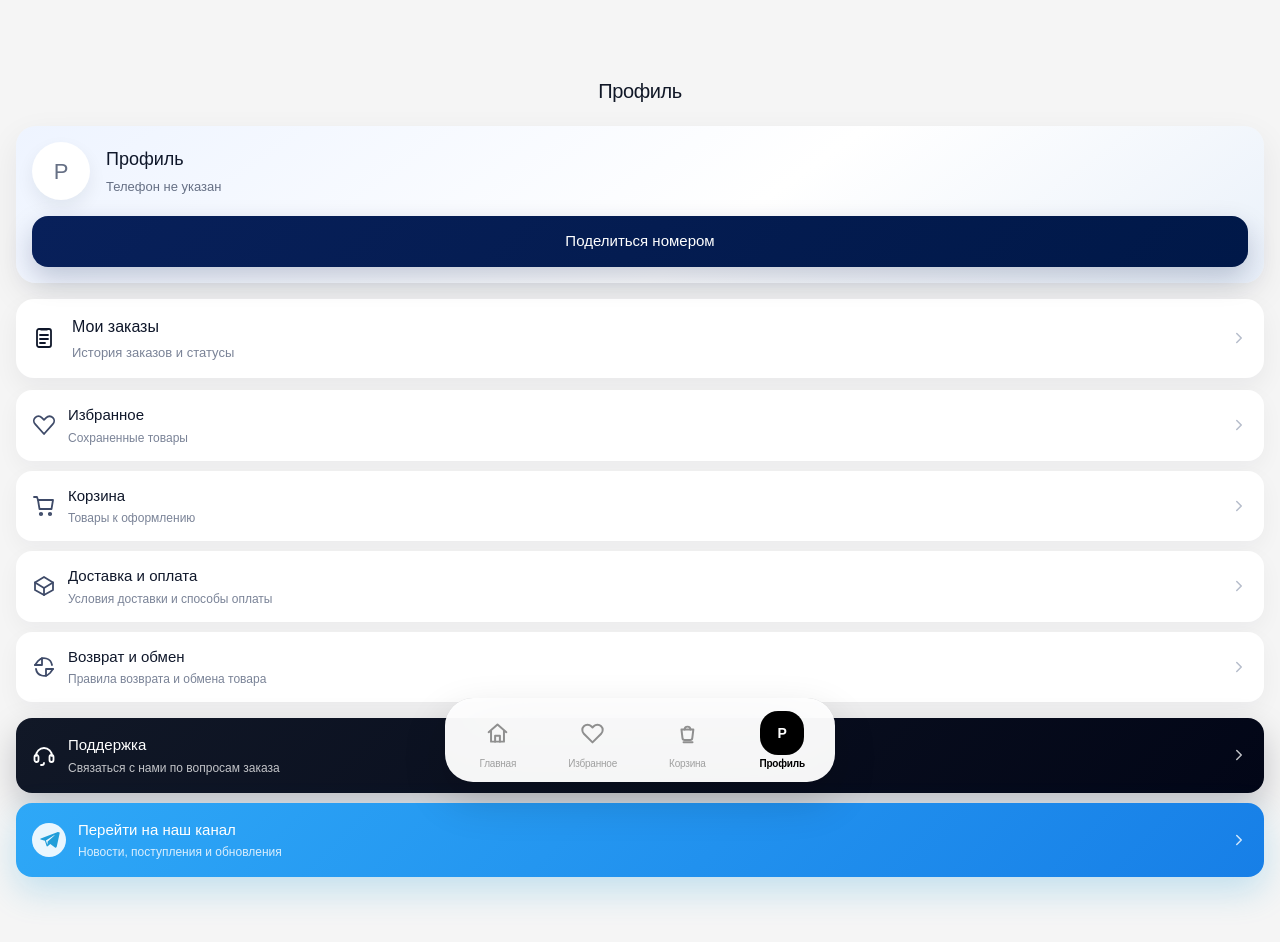
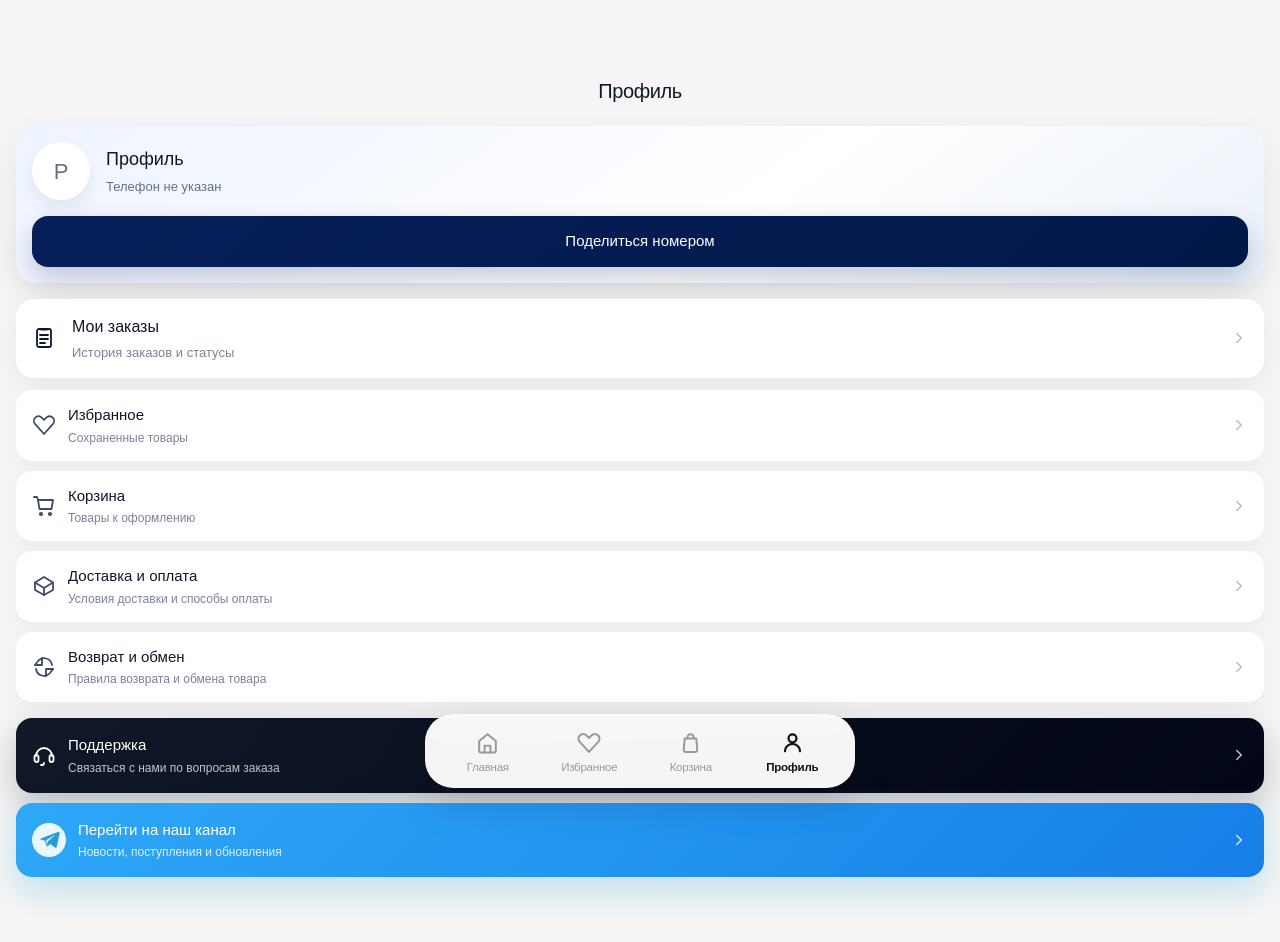
Before and after one commit to rennymateso/tg-shop, a Next.js app: page /profile in a window 1280 px wide. Shown: the top 942 px of the page. Built offline with nearby package versions, Linux system fonts and the light colour scheme.

Commit message:
Apply clean bottom navigation style

```diff
--- a/app/components/BottomNav.tsx
+++ b/app/components/BottomNav.tsx
@@ -2,321 +2,339 @@
 
 import { useEffect, useMemo, useState } from "react";
 import { usePathname, useRouter } from "next/navigation";
-import {
-  syncTelegramCustomer,
-  type CustomerProfile,
-} from "../lib/customer-profile";
-import { getTelegramWebApp } from "../lib/telegram-mini-app";
 
-type CartItem = {
-  id: string;
-  name: string;
-  price: number;
-  size: string;
-  color: string;
-  quantity: number;
+type NavKey = "home" | "favorites" | "cart" | "profile";
+
+type NavItem = {
+  key: NavKey;
+  label: string;
+  href: string;
 };
 
-function getCartCount() {
+const navItems: NavItem[] = [
+  { key: "home", label: "Главная", href: "/" },
+  { key: "favorites", label: "Избранное", href: "/favorites" },
+  { key: "cart", label: "Корзина", href: "/cart" },
+  { key: "profile", label: "Профиль", href: "/profile" },
+];
+
+function safeJsonParse<T>(value: string | null, fallback: T): T {
+  if (!value) return fallback;
+
   try {
-    const raw = localStorage.getItem("cart") || "[]";
-    const cart = JSON.parse(raw) as CartItem[];
-    if (!Array.isArray(cart)) return 0;
-    return cart.reduce((sum, item) => sum + (Number(item.quantity) || 0), 0);
+    return JSON.parse(value) as T;
   } catch {
-    return 0;
+    return fallback;
   }
 }
 
-function getFavoritesCount() {
-  try {
-    const raw = localStorage.getItem("favorites") || "[]";
-    const favorites = JSON.parse(raw) as string[];
-    if (!Array.isArray(favorites)) return 0;
-    return favorites.length;
-  } catch {
+function getArrayCount(value: unknown): number {
+  if (Array.isArray(value)) return value.length;
+
+  if (value && typeof value === "object") {
+    return Object.keys(value as Record<string, unknown>).length;
+  }
+
   return 0;
 }
+
+function getCartCount() {
+  const cart = safeJsonParse<unknown>(localStorage.getItem("cart"), []);
+  const cartItems = safeJsonParse<unknown>(localStorage.getItem("cartItems"), []);
+
+  const cartCount = getArrayCount(cart);
+  const cartItemsCount = getArrayCount(cartItems);
+
+  return Math.max(cartCount, cartItemsCount);
 }
 
-function getCachedCustomer() {
-  try {
-    const raw = localStorage.getItem("customer_profile_cache") || "null";
-    const parsed = JSON.parse(raw) as CustomerProfile | null;
-    return parsed;
-  } catch {
-    return null;
-  }
+function getFavoritesCount() {
+  const favorites = safeJsonParse<unknown>(localStorage.getItem("favorites"), []);
+  return getArrayCount(favorites);
 }
 
-function setCachedCustomer(customer: CustomerProfile | null) {
-  if (!customer) return;
-  localStorage.setItem("customer_profile_cache", JSON.stringify(customer));
-  window.dispatchEvent(new Event("customer-profile-updated"));
-}
-
-function HomeIcon({ active }: { active: boolean }) {
+function IconHome({ active }: { active: boolean }) {
   return (
-    <svg
-      width="25"
-      height="25"
-      viewBox="0 0 24 24"
-      fill="none"
+    <svg width="25" height="25" viewBox="0 0 24 24" fill="none" aria-hidden="true">
+      <path
+        d="M4 10.6 12 4l8 6.6V20a1.5 1.5 0 0 1-1.5 1.5H5.5A1.5 1.5 0 0 1 4 20v-9.4Z"
         stroke="currentColor"
-      strokeWidth={active ? "2.15" : "1.9"}
+        strokeWidth={active ? 2.15 : 1.9}
         strokeLinecap="round"
         strokeLinejoin="round"
-      aria-hidden="true"
-    >
-      <path d="M3.5 10.7 12 3.4l8.5 7.3" />
-      <path d="M5.8 9.7v10.1h12.4V9.7" />
-      <path d="M9.7 19.8v-5.6h4.6v5.6" />
+      />
+      <path
+        d="M9.2 21.5v-6.4h5.6v6.4"
+        stroke="currentColor"
+        strokeWidth={active ? 2.15 : 1.9}
+        strokeLinecap="round"
+        strokeLinejoin="round"
+      />
     </svg>
   );
 }
 
-function HeartIcon({ active }: { active: boolean }) {
+function IconHeart({ active }: { active: boolean }) {
   return (
-    <svg
-      width="25"
-      height="25"
-      viewBox="0 0 24 24"
-      fill={active ? "currentColor" : "none"}
+    <svg width="26" height="26" viewBox="0 0 24 24" fill={active ? "currentColor" : "none"} aria-hidden="true">
+      <path
+        d="M20.4 5.1c-1.7-1.7-4.4-1.7-6.1 0L12 7.4 9.7 5.1c-1.7-1.7-4.4-1.7-6.1 0-1.7 1.7-1.7 4.4 0 6.1L12 20.2l8.4-9c1.7-1.7 1.7-4.4 0-6.1Z"
         stroke="currentColor"
-      strokeWidth={active ? "2.05" : "1.9"}
+        strokeWidth={active ? 1.65 : 1.9}
         strokeLinecap="round"
         strokeLinejoin="round"
-      aria-hidden="true"
-    >
-      <path d="M20.3 5.1a5 5 0 0 0-7.1 0L12 6.3l-1.2-1.2a5 5 0 0 0-7.1 7.1L12 20.5l8.3-8.3a5 5 0 0 0 0-7.1Z" />
+      />
     </svg>
   );
 }
 
-function CartIcon({ active }: { active: boolean }) {
+function IconBag({ active }: { active: boolean }) {
   return (
-    <svg
-      width="25"
-      height="25"
-      viewBox="0 0 24 24"
-      fill="none"
+    <svg width="25" height="25" viewBox="0 0 24 24" fill="none" aria-hidden="true">
+      <path
+        d="M6.4 8.2h11.2l.9 11.1a1.7 1.7 0 0 1-1.7 1.8H7.2a1.7 1.7 0 0 1-1.7-1.8l.9-11.1Z"
         stroke="currentColor"
-      strokeWidth={active ? "2.1" : "1.9"}
+        strokeWidth={active ? 2.15 : 1.9}
         strokeLinecap="round"
         strokeLinejoin="round"
-      aria-hidden="true"
-    >
-      <path d="M7 8.2h10.6l-1 8.2a2 2 0 0 1-2 1.8H9.2a2 2 0 0 1-2-1.8L6.2 8.2Z" />
-      <path d="M9.2 8.2a2.8 2.8 0 0 1 5.6 0" />
-      <path d="M8.2 20.4h8.6" />
+      />
+      <path
+        d="M9 8.2V7a3 3 0 0 1 6 0v1.2"
+        stroke="currentColor"
+        strokeWidth={active ? 2.15 : 1.9}
+        strokeLinecap="round"
+        strokeLinejoin="round"
+      />
     </svg>
   );
 }
 
-function ProfileIcon({ active }: { active: boolean }) {
+function IconUser({ active }: { active: boolean }) {
   return (
-    <svg
-      width="25"
-      height="25"
-      viewBox="0 0 24 24"
-      fill="none"
+    <svg width="25" height="25" viewBox="0 0 24 24" fill="none" aria-hidden="true">
+      <circle
+        cx="12"
+        cy="8"
+        r="3.8"
         stroke="currentColor"
-      strokeWidth={active ? "2.1" : "1.9"}
+        strokeWidth={active ? 2.15 : 1.9}
+      />
+      <path
+        d="M4.8 20.5a7.2 7.2 0 0 1 14.4 0"
+        stroke="currentColor"
+        strokeWidth={active ? 2.15 : 1.9}
         strokeLinecap="round"
-      strokeLinejoin="round"
-      aria-hidden="true"
-    >
-      <circle cx="12" cy="8.2" r="3.7" />
-      <path d="M5.4 20.2a6.6 6.6 0 0 1 13.2 0" />
+      />
     </svg>
   );
+}
+
+function NavIcon({ type, active }: { type: NavKey; active: boolean }) {
+  if (type === "home") return <IconHome active={active} />;
+  if (type === "favorites") return <IconHeart active={active} />;
+  if (type === "cart") return <IconBag active={active} />;
+  return <IconUser active={active} />;
+}
+
+function isActivePath(pathname: string, href: string) {
+  if (href === "/") return pathname === "/";
+  return pathname === href || pathname.startsWith(`${href}/`);
 }
 
 export default function BottomNav() {
   const router = useRouter();
   const pathname = usePathname();
 
+  const [favoritesCount, setFavoritesCount] = useState(0);
   const [cartCount, setCartCount] = useState(0);
-  const [favoritesCount, setFavoritesCount] = useState(0);
-  const [customer, setCustomer] = useState<CustomerProfile | null>(null);
+
+  const counts = useMemo<Record<NavKey, number>>(
+    () => ({
+      home: 0,
+      favorites: favoritesCount,
+      cart: cartCount,
+      profile: 0,
+    }),
+    [favoritesCount, cartCount]
+  );
+
+  const syncCounts = () => {
+    setFavoritesCount(getFavoritesCount());
+    setCartCount(getCartCount());
+  };
 
   useEffect(() => {
-    const syncCounts = () => {
-      setCartCount(getCartCount());
-      setFavoritesCount(getFavoritesCount());
-    };
-
     syncCounts();
 
     const handleStorage = () => syncCounts();
-    const handleFocus = () => syncCounts();
-    const handleCartUpdated = () => syncCounts();
-    const handleFavoritesUpdated = () => syncCounts();
-    const handleVisibility = () => {
-      if (!document.hidden) syncCounts();
-    };
 
     window.addEventListener("storage", handleStorage);
-    window.addEventListener("focus", handleFocus);
-    window.addEventListener("cart-updated", handleCartUpdated);
-    window.addEventListener("favorites-updated", handleFavoritesUpdated);
-    document.addEventListener("visibilitychange", handleVisibility);
+    window.addEventListener("favorites-updated", handleStorage);
+    window.addEventListener("cart-updated", handleStorage);
 
     return () => {
       window.removeEventListener("storage", handleStorage);
-      window.removeEventListener("focus", handleFocus);
-      window.removeEventListener("cart-updated", handleCartUpdated);
-      window.removeEventListener("favorites-updated", handleFavoritesUpdated);
-      document.removeEventListener("visibilitychange", handleVisibility);
-    };
-  }, [pathname]);
-
-  useEffect(() => {
-    const loadCustomer = async () => {
-      const cached = getCachedCustomer();
-      if (cached) {
-        setCustomer(cached);
-      }
-
-      const webApp = getTelegramWebApp();
-      if (!webApp?.initData) return;
-
-      const profile = await syncTelegramCustomer();
-      if (profile) {
-        setCustomer(profile);
-        setCachedCustomer(profile);
-      }
-    };
-
-    loadCustomer();
-
-    const handleProfileUpdated = () => {
-      const cached = getCachedCustomer();
-      setCustomer(cached);
-    };
-
-    window.addEventListener("customer-profile-updated", handleProfileUpdated);
-    window.addEventListener("focus", handleProfileUpdated);
-
-    return () => {
-      window.removeEventListener("customer-profile-updated", handleProfileUpdated);
-      window.removeEventListener("focus", handleProfileUpdated);
+      window.removeEventListener("favorites-updated", handleStorage);
+      window.removeEventListener("cart-updated", handleStorage);
     };
   }, []);
 
-  const cartBadge = useMemo(() => {
-    if (cartCount <= 0) return "";
-    if (cartCount > 99) return "99+";
-    return String(cartCount);
-  }, [cartCount]);
+  return (
+    <>
+      <style>{`
+        .mn-bottom-nav-wrap {
+          position: fixed;
+          left: 50%;
+          bottom: calc(env(safe-area-inset-bottom, 0px) + 12px);
+          z-index: 500;
+          width: min(calc(100vw - 28px), 430px);
+          transform: translateX(-50%);
+          pointer-events: none;
+        }
 
-  const favoritesBadge = useMemo(() => {
-    if (favoritesCount <= 0) return "";
-    if (favoritesCount > 99) return "99+";
-    return String(favoritesCount);
-  }, [favoritesCount]);
+        .mn-bottom-nav {
+          height: 74px;
+          padding: 8px 12px 9px;
+          border-radius: 28px;
+          background: rgba(255,255,255,.96);
+          box-shadow:
+            0 16px 42px rgba(0,0,0,.13),
+            0 2px 10px rgba(0,0,0,.04);
+          backdrop-filter: blur(18px);
+          -webkit-backdrop-filter: blur(18px);
+          display: grid;
+          grid-template-columns: repeat(4, minmax(0, 1fr));
+          align-items: center;
+          pointer-events: auto;
+        }
 
-  const profileInitial =
-    customer?.first_name?.trim()?.charAt(0)?.toUpperCase() || "P";
+        .mn-bottom-nav-item {
+          position: relative;
+          min-width: 0;
+          height: 58px;
+          border: 0;
+          border-radius: 18px;
+          background: transparent;
+          color: #9a9a9a;
+          display: flex;
+          flex-direction: column;
+          align-items: center;
+          justify-content: center;
+          gap: 5px;
+          cursor: pointer;
+          transition:
+            color .18s ease,
+            transform .18s ease,
+            background .18s ease;
+        }
 
-  const isActive = (path: string) => pathname === path;
+        .mn-bottom-nav-item:active {
+          transform: translateY(1px);
+        }
 
-  const navItemClass = (path: string) =>
-    `relative flex min-w-0 flex-1 flex-col items-center justify-center gap-[4px] rounded-[22px] py-[7px] transition-colors duration-200 ${
-      isActive(path) ? "text-black" : "text-[#9A9A9A]"
-    }`;
+        .mn-bottom-nav-item.active {
+          color: #111;
+        }
 
-  const iconWrapClass = (path: string) =>
-    `relative flex h-11 w-11 items-center justify-center rounded-[18px] transition-colors duration-200 ${
-      isActive(path) ? "bg-black text-white" : "bg-transparent text-[#8F8F8F]"
-    }`;
+        .mn-bottom-nav-icon {
+          position: relative;
+          width: 28px;
+          height: 28px;
+          display: inline-flex;
+          align-items: center;
+          justify-content: center;
+        }
 
-  const labelClass = (path: string) =>
-    `text-[10px] leading-none tracking-[-0.02em] ${
-      isActive(path) ? "font-semibold text-black" : "font-medium text-[#A0A0A0]"
-    }`;
+        .mn-bottom-nav-label {
+          max-width: 100%;
+          font-size: 11.5px;
+          line-height: 1;
+          font-weight: 500;
+          letter-spacing: -0.02em;
+          white-space: nowrap;
+          overflow: hidden;
+          text-overflow: ellipsis;
+        }
 
-  const badgeClass =
-    "absolute -right-1 -top-1 min-w-[17px] rounded-full bg-[#111] px-1.5 text-center text-[9px] font-semibold leading-[17px] text-white ring-2 ring-white";
+        .mn-bottom-nav-item.active .mn-bottom-nav-label {
+          font-weight: 650;
+        }
+
+        .mn-bottom-nav-badge {
+          position: absolute;
+          top: -5px;
+          right: -8px;
+          min-width: 17px;
+          height: 17px;
+          padding: 0 5px;
+          border-radius: 999px;
+          background: #111;
+          color: #fff;
+          border: 2px solid #fff;
+          display: inline-flex;
+          align-items: center;
+          justify-content: center;
+          font-size: 9px;
+          line-height: 1;
+          font-weight: 700;
+        }
+
+        @media (max-width: 370px) {
+          .mn-bottom-nav-wrap {
+            width: min(calc(100vw - 20px), 410px);
+            bottom: calc(env(safe-area-inset-bottom, 0px) + 10px);
+          }
+
+          .mn-bottom-nav {
+            height: 70px;
+            padding: 7px 9px 8px;
+            border-radius: 25px;
+          }
+
+          .mn-bottom-nav-item {
+            height: 55px;
+            border-radius: 16px;
+            gap: 4px;
+          }
+
+          .mn-bottom-nav-label {
+            font-size: 10.8px;
+          }
+
+          .mn-bottom-nav-icon {
+            width: 26px;
+            height: 26px;
+          }
+        }
+      `}</style>
+
+      <nav className="mn-bottom-nav-wrap" aria-label="Нижняя навигация">
+        <div className="mn-bottom-nav">
+          {navItems.map((item) => {
+            const active = isActivePath(pathname || "/", item.href);
+            const count = counts[item.key];
 
             return (
-    <nav
-      className="
-        fixed left-1/2 z-50
-        w-[calc(100%-32px)] max-w-[390px] -translate-x-1/2
-        bottom-[calc(18px+env(safe-area-inset-bottom,0px))]
-        rounded-[28px]
-        bg-white/96 px-[7px] py-[6px]
-        shadow-[0_18px_44px_rgba(0,0,0,0.16)]
-        backdrop-blur-2xl
-      "
-      aria-label="Нижнее меню"
+              <button
+                key={item.key}
+                type="button"
+                className={`mn-bottom-nav-item${active ? " active" : ""}`}
+                onClick={() => router.push(item.href)}
+                aria-label={item.label}
+                aria-current={active ? "page" : undefined}
               >
-      <div className="grid grid-cols-4 items-center gap-[3px]">
-        <button
-          type="button"
-          onClick={() => router.push("/")}
-          className={navItemClass("/")}
-          aria-label="Главная"
-        >
-          <span className={iconWrapClass("/")}>
-            <HomeIcon active={isActive("/")} />
+                <span className="mn-bottom-nav-icon">
+                  <NavIcon type={item.key} active={active} />
+                  {count > 0 && item.key !== "home" && item.key !== "profile" ? (
+                    <span className="mn-bottom-nav-badge">{count > 9 ? "9+" : count}</span>
+                  ) : null}
                 </span>
-          <span className={labelClass("/")}>Главная</span>
+                <span className="mn-bottom-nav-label">{item.label}</span>
               </button>
-
-        <button
-          type="button"
-          onClick={() => router.push("/favorites")}
-          className={navItemClass("/favorites")}
-          aria-label="Избранное"
-        >
-          <span className={iconWrapClass("/favorites")}>
-            {favoritesBadge && <span className={badgeClass}>{favoritesBadge}</span>}
-            <HeartIcon active={isActive("/favorites")} />
-          </span>
-          <span className={labelClass("/favorites")}>Избранное</span>
-        </button>
-
-        <button
-          type="button"
-          onClick={() => router.push("/cart")}
-          className={navItemClass("/cart")}
-          aria-label="Корзина"
-        >
-          <span className={iconWrapClass("/cart")}>
-            {cartBadge && <span className={badgeClass}>{cartBadge}</span>}
-            <CartIcon active={isActive("/cart")} />
-          </span>
-          <span className={labelClass("/cart")}>Корзина</span>
-        </button>
-
-        <button
-          type="button"
-          onClick={() => router.push("/profile")}
-          className={navItemClass("/profile")}
-          aria-label="Профиль"
-        >
-          <span className={iconWrapClass("/profile")}>
-            {customer?.photo_url ? (
-              <span className="flex h-[29px] w-[29px] items-center justify-center overflow-hidden rounded-full bg-white">
-                <img
-                  src={customer.photo_url}
-                  alt="Профиль"
-                  className="h-full w-full rounded-full object-cover"
-                />
-              </span>
-            ) : isActive("/profile") ? (
-              <span className="text-[14px] font-semibold leading-none">
-                {profileInitial}
-              </span>
-            ) : (
-              <ProfileIcon active={false} />
-            )}
-          </span>
-          <span className={labelClass("/profile")}>Профиль</span>
-        </button>
+            );
+          })}
         </div>
       </nav>
+    </>
   );
 }
```
Lines whose indentation alone changed are shown as unchanged.
